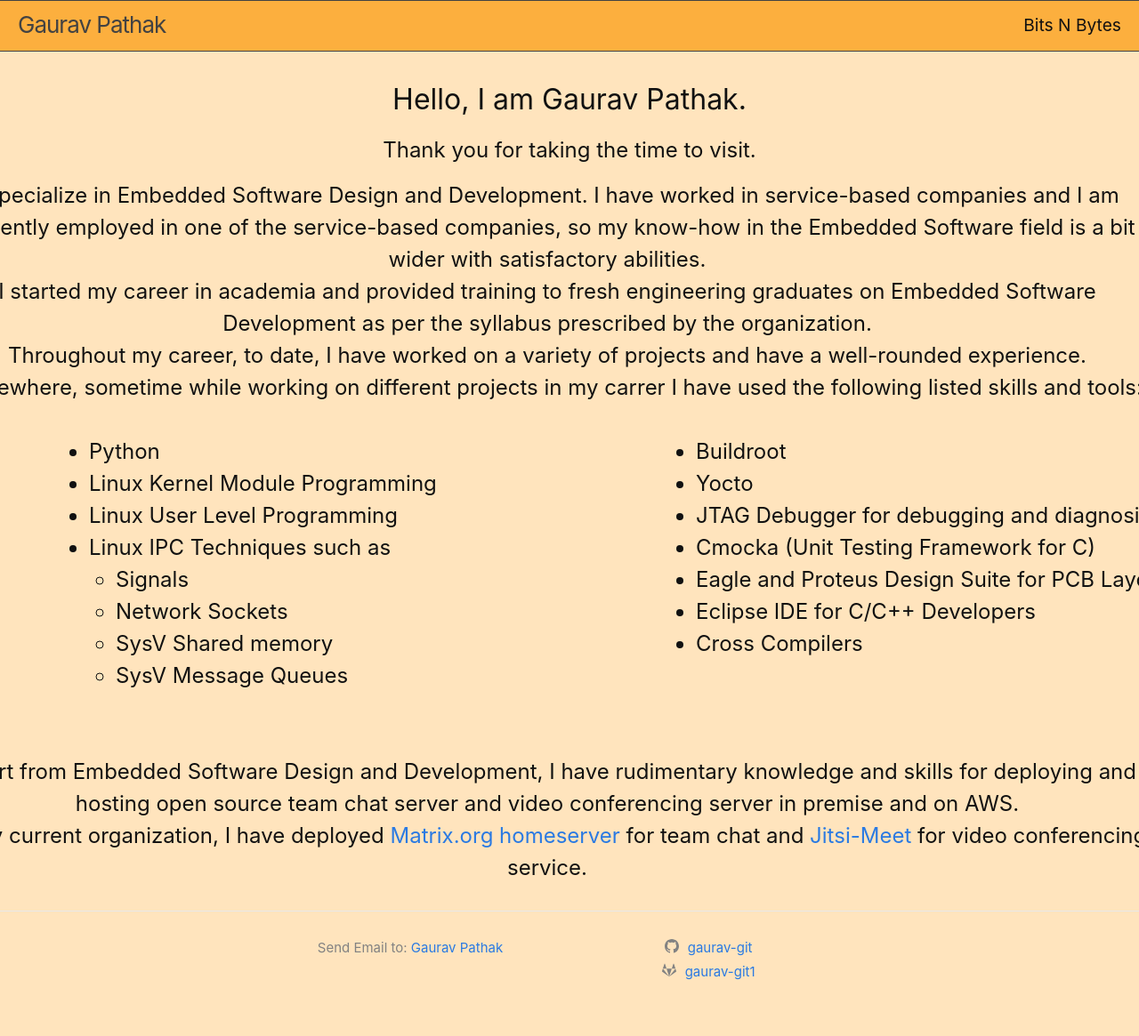
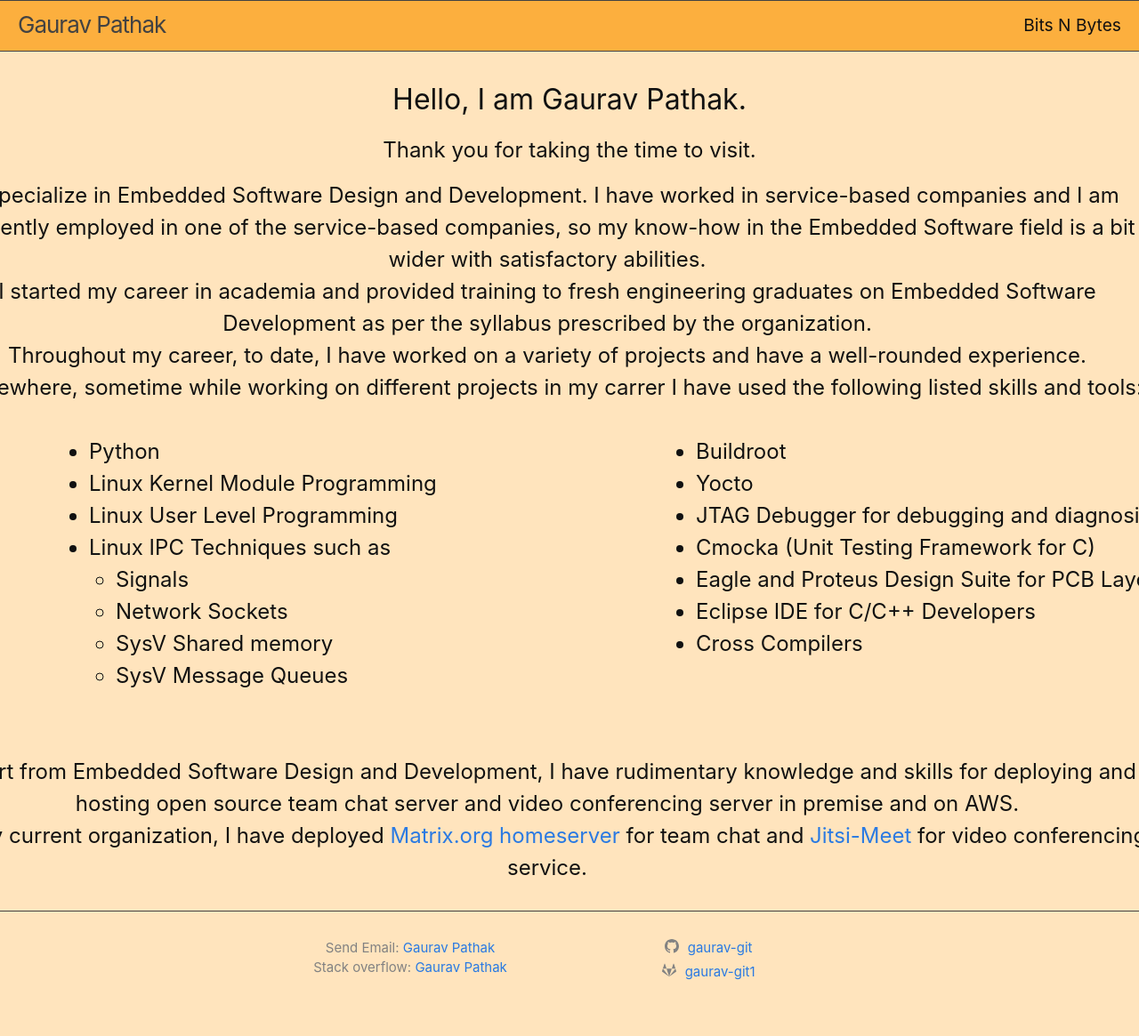
Before and after one commit to gauravpathak/gauravpathak.github.io, a Jekyll site: the page built from index.html, in a window 1280 px wide. Shown: the whole page at 89% size. Built offline with Jekyll 4.4.1, drawn with Linux system fonts in a browser that asks for light colours.

Commit message:
Added Stackoverflow Link in footer

```diff
--- a/_config.yml
+++ b/_config.yml
@@ -26,6 +26,7 @@ url: "" # the base hostname & protocol for your site, e.g. http://example.com
 twitter_username:
 github_username: gaurav-git
 gitlab_username: gaurav-git1
+stackoverflow: https://stackoverflow.com/users/2805824/gaurav-pathak
 
 # Build settings
 theme: minima
--- a/_includes/footer.html
+++ b/_includes/footer.html
@@ -12,7 +12,10 @@
             {%- endif -%}
             </li>
             {%- if site.email -%}
-            <li>Send Email to: <a class="u-email" href="mailto:{{ site.email }}">{{ "Gaurav Pathak" }}</a></li>
+            <li>Send Email: <a class="u-email" href="mailto:{{ site.email }}">{{ "Gaurav Pathak" }}</a></li>
+            {%- endif -%}
+			{%- if site.stackoverflow -%}
+            <li>Stack overflow: <a href="{{ site.stackoverflow }}">{{ "Gaurav Pathak" }}</a></li>
             {%- endif -%}
         </ul>
       </div>
--- a/_sass/minima/_layout.scss
+++ b/_sass/minima/_layout.scss
@@ -119,7 +119,7 @@
  * Site footer
  */
 .site-footer {
-  border-top: 1px solid $grey-color-light;
+  border-top: 1px solid $grey-color-dark;
   padding: $spacing-unit 0;
 }
 
```
